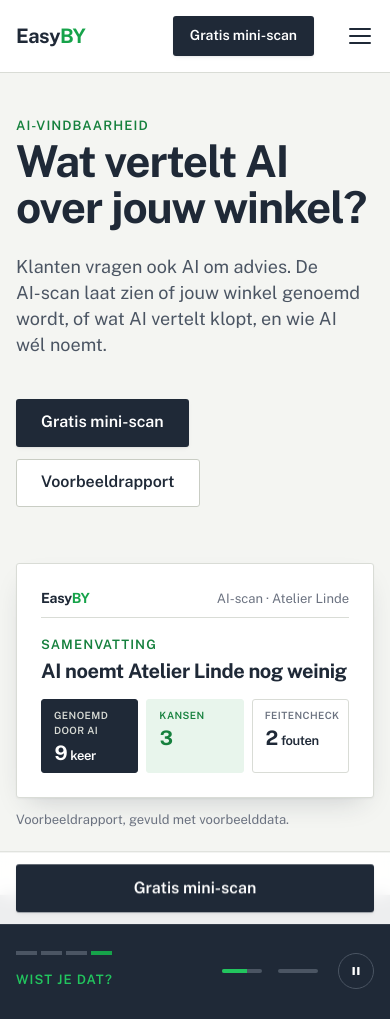
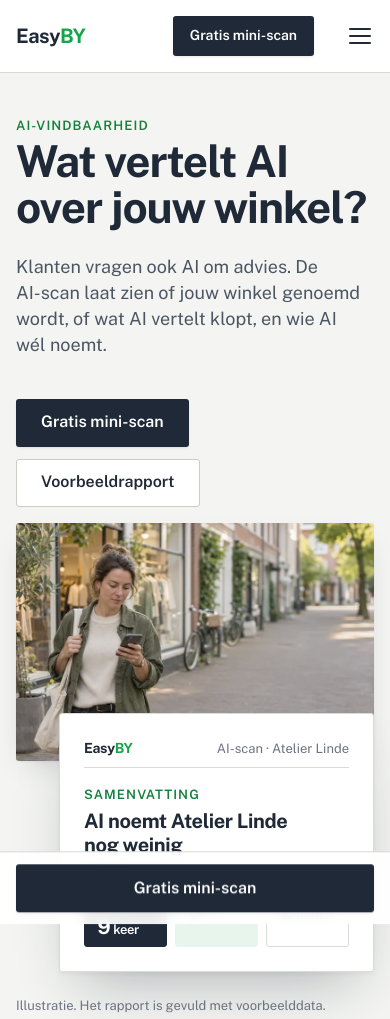
Before and after one commit to easyby-commerce-outlook-com/website, a plain HTML site: page ai-scan.html in a window 390 px wide. Shown: the top 1019 px of the page. Drawn offline with Linux system fonts and the light colour scheme.

Commit message:
feat: foto in het eerste scherm van de ai-scan
Co-Authored-By: Claude Opus 5.5 <noreply@anthropic.com>
Claude-Session: https://claude.ai/code/session_01CwLk4yiMqjVoZgVLP1uGLu

```diff
--- a/ai-scan.html
+++ b/ai-scan.html
@@ -60,7 +60,8 @@
             <a class="btn btn--line" href="voorbeeldrapport.html#ai-scan">Voorbeeldrapport</a>
           </div>
         </div>
-        <figure class="preview preview--single">
+        <figure class="preview preview--foto">
+          <img class="preview__foto" src="beeld/ai-scan-winkelstraat-1536.webp" srcset="beeld/ai-scan-winkelstraat-800.webp 800w, beeld/ai-scan-winkelstraat-1536.webp 1536w" sizes="(max-width: 60rem) 100vw, 50vw" width="1536" height="1024" alt="Een vrouw in een winkelstraat kijkt op haar telefoon, alsof ze iets opzoekt" fetchpriority="high">
           <div class="r-sheet r-sheet--a" aria-label="Voorbeeld: samenvatting van een AI-scanrapport">
             <div class="r-head"><span class="wordmark">Easy<span>BY</span></span><span>AI-scan · Atelier Linde</span></div>
             <span class="label label--green">Samenvatting</span>
@@ -68,10 +69,10 @@
             <div class="r-tiles">
               <div class="r-tile r-tile--dark"><div class="label">Genoemd door AI</div><div class="r-figure">9<span> keer</span></div><div class="r-unit">bij vragen van klanten</div></div>
               <div class="r-tile r-tile--green"><div class="label">Kansen</div><div class="r-figure">3</div><div class="r-unit">met de meeste directe impact</div></div>
-              <div class="r-tile"><div class="label">Feitencheck</div><div class="r-figure">2<span> fouten</span></div><div class="r-unit">in wat AI vertelt</div></div>
+              <div class="r-tile"><div class="label">Feiten</div><div class="r-figure">2<span> fouten</span></div><div class="r-unit">in wat AI vertelt</div></div>
             </div>
           </div>
-          <figcaption>Voorbeeldrapport, gevuld met voorbeelddata.</figcaption>
+          <figcaption>Illustratie. Het rapport is gevuld met voorbeelddata.</figcaption>
         </figure>
       </div>
     </section>
--- a/site.css
+++ b/site.css
@@ -803,3 +803,33 @@ body { text-wrap: pretty; }
 .niet-gevonden { padding-block: var(--space-3xl); background: var(--color-surface); min-height: 60vh; }
 .niet-gevonden h1 { margin-top: var(--space-xs); font-size: var(--text-display-s); }
 .niet-gevonden .lead { margin-top: var(--space-md); color: var(--color-ink-2); }
+
+/* Eerste scherm met foto: rapportkaart half over de foto */
+.preview--foto { position: relative; margin: 0; display: grid; }
+.preview__foto { width: 100%; height: auto; aspect-ratio: 3 / 2; object-fit: cover; object-position: 30% center; border-radius: var(--radius-tile); box-shadow: var(--shadow-md); filter: saturate(0.85) contrast(0.98); }
+.preview--foto .r-sheet { position: relative; width: min(400px, 72%); margin: -96px 0 0 auto; margin-right: calc(var(--space-lg) * -1); box-shadow: var(--shadow-lg); }
+.preview--foto figcaption { margin-top: var(--space-sm); font-size: var(--text-xs); color: var(--color-muted); }
+@media (max-width: 72rem) { .preview--foto .r-sheet { margin-right: 0; } }
+@media (max-width: 40rem) {
+  .preview--foto .r-sheet { width: 88%; margin-top: -48px; }
+  .preview--foto .r-tiles { --tiles: 3 !important; gap: var(--space-xs); }
+  .preview--foto .r-tile { padding: var(--space-xs) var(--space-sm); }
+  .preview--foto .r-tile .label { font-size: 0.625rem; letter-spacing: 0.04em; }
+  .preview--foto .r-figure { font-size: var(--text-lg); }
+  .preview--foto .r-figure span { font-size: var(--text-xs); }
+  .preview--foto .r-unit { display: none; }
+  .preview--foto .r-title { font-size: var(--text-lg); }
+}
+/* Kaart over de foto: compact op elk scherm, bijschrift eronder vrij */
+.preview--foto .r-sheet { width: min(360px, 70%); margin-top: -120px; }
+.preview--foto .r-tiles { --tiles: 3 !important; gap: var(--space-xs); }
+.preview--foto .r-tile { padding: var(--space-xs) var(--space-sm); }
+.preview--foto .r-tile .label { font-size: 0.625rem; letter-spacing: 0.04em; }
+.preview--foto .r-figure { font-size: var(--text-xl); }
+.preview--foto .r-figure span { font-size: var(--text-xs); }
+.preview--foto .r-unit { display: none; }
+.preview--foto .r-title { font-size: var(--text-lg); }
+.preview--foto figcaption { margin-top: var(--space-lg); }
+@media (max-width: 40rem) { .preview--foto .r-sheet { width: 88%; margin-top: -48px; } .preview--foto .r-figure { font-size: var(--text-lg); } }
+.preview--foto { display: block; }
+@media (max-width: 72rem) { .preview--foto .r-tile .label { letter-spacing: 0; } }
```
Also changed, not shown: beeld/ai-scan-winkelstraat-1536.webp (added), beeld/ai-scan-winkelstraat-800.webp (added), 1 other file.
